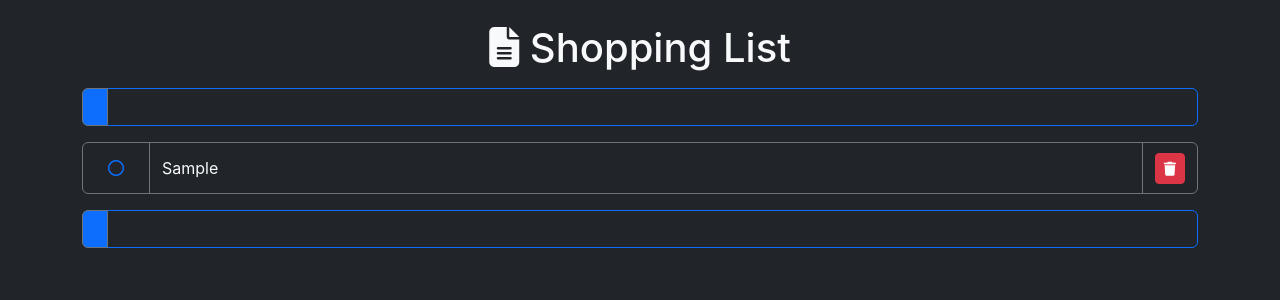
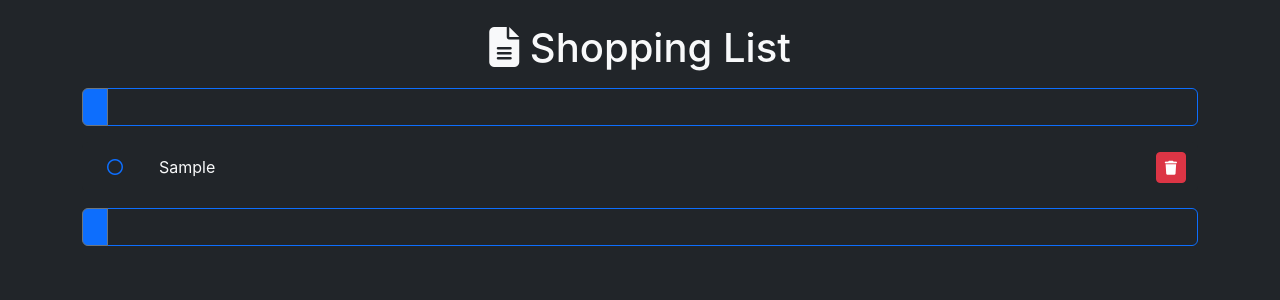
Before and after one commit to olinic/shopping-list, a React (Create React App) app in the folder client/shopping-list/: page / in a window 1280 px wide. Both pictures are taken after typing "Sample" into the empty fields and a click on the button 95 px from the left and 107 px from the top of the page. Shown: the top 300 px of the page. Built offline with nearby package versions, Linux system fonts and the light colour scheme; some icons are missing.

Commit message:
Remove border from list items.

```diff
--- a/client/shopping-list/src/ListItem.js
+++ b/client/shopping-list/src/ListItem.js
@@ -41,13 +41,13 @@ class ListItem extends React.Component {
       );
       let inputGroup = (
          <div className="input-group">
-            <div className="bg-dark border-secondary input-group-text">
+            <div className="bg-dark border-0 input-group-text">
                {checkbox}
             </div>
-            <input className="form-control bg-dark border-secondary text-light"
+            <input className="form-control bg-dark border-0 text-light"
                onChange={this.handleChange}
                value={this.props.value.text}/>
-            <div className="bg-dark border-secondary input-group-text">
+            <div className="bg-dark border-0 input-group-text">
                <button className="btn btn-sm btn-danger" type="button"
                      onClick={this.handleDelete} aria-label="Remove list item.">
                   <i className="fa-solid fa-trash"></i>
```
